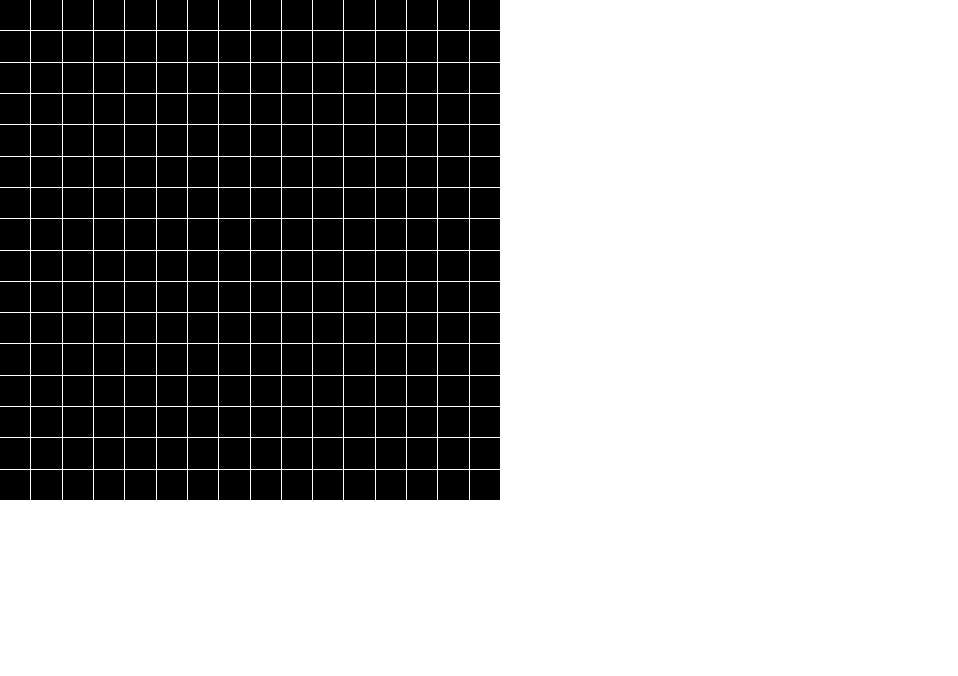
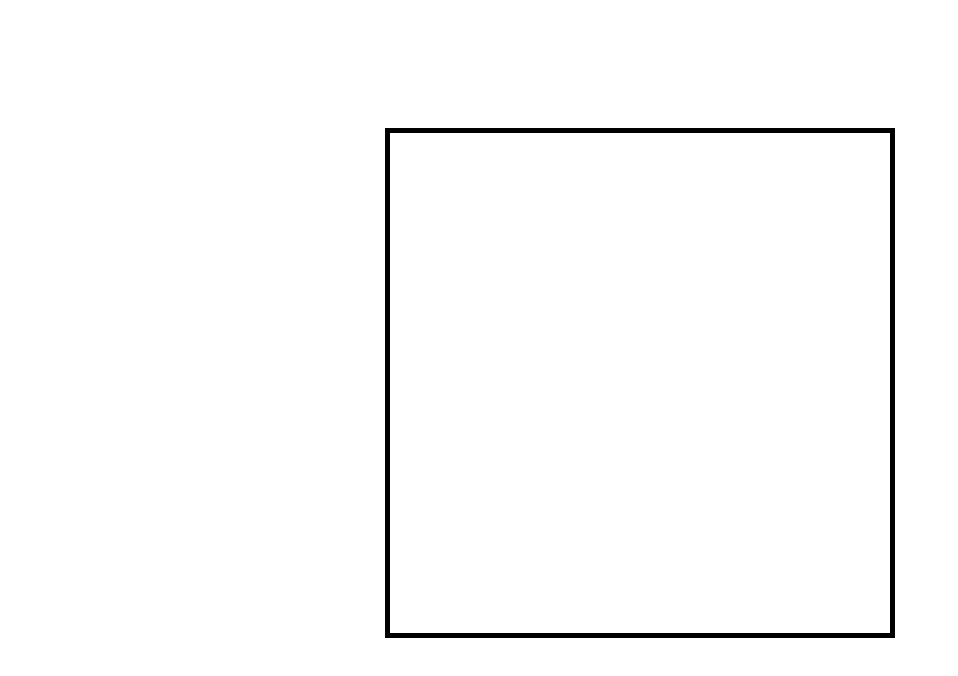
Before and after one commit to SeanKempt/EtchaSketch, a plain HTML site: page index.html in a window 1280 px wide. Shown: the whole page, without its empty margins (0-958 px from the left). Drawn offline with Linux system fonts and the light colour scheme.

Commit message:
Add eventlisteners and color change effect

```diff
--- a/script.js
+++ b/script.js
@@ -1,6 +1,6 @@
 let gridDivContainer = document.getElementById("gridContainer");
 let node = document.createTextNode("this is some text");
-
+//Creates grid squares inside the grid container
 function createGridDiv() {
   for (let i = 0; i <= 255; i++) {
     let gridDiv = document.createElement("div");
@@ -10,3 +10,11 @@ function createGridDiv() {
 }
 
 createGridDiv();
+
+let gridSquare = document.getElementsByClassName("gridSquares");
+
+for (let i = 0; i < gridSquare.length; i++) {
+  gridSquare[i].addEventListener("mouseover", function (event) {
+    event.target.style.backgroundColor = "black";
+  });
+}
--- a/styles.css
+++ b/styles.css
@@ -3,14 +3,17 @@ body{
 }
 
 .gridSquares {
-    background-color: black;
+    background-color: white;
     box-sizing: border-box;
+    user-select: none;
 }
 
 .gridSquares::before {
     content: " ";
     display: block;
 }
+
+
 
 #gridContainer {
     display: grid;
@@ -20,4 +23,8 @@ body{
     max-height: 500px;
     max-width: 500px;
     aspect-ratio: 1 / 1;
+    margin-top: 10%;
+    margin-left: auto;
+    margin-right: auto;
+    border: 5px solid black;
 }
```
